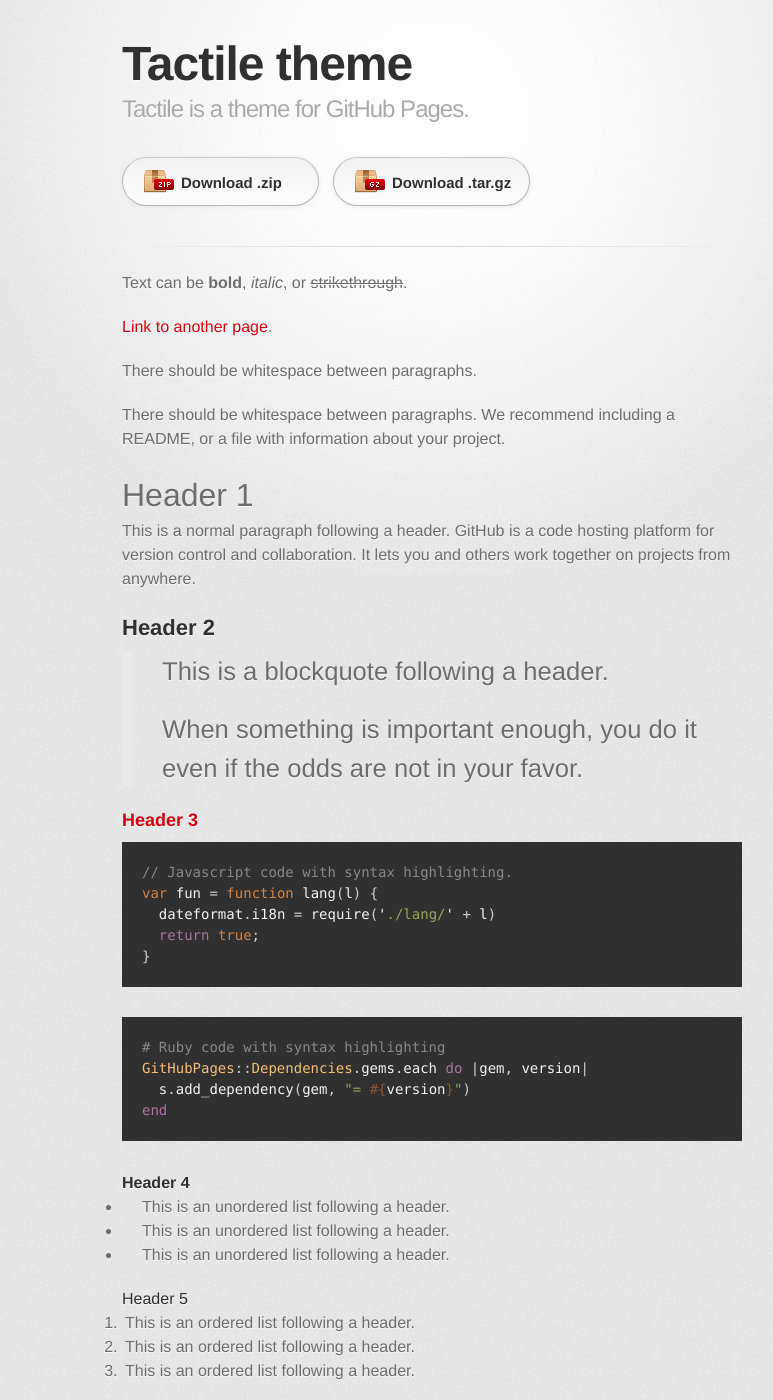
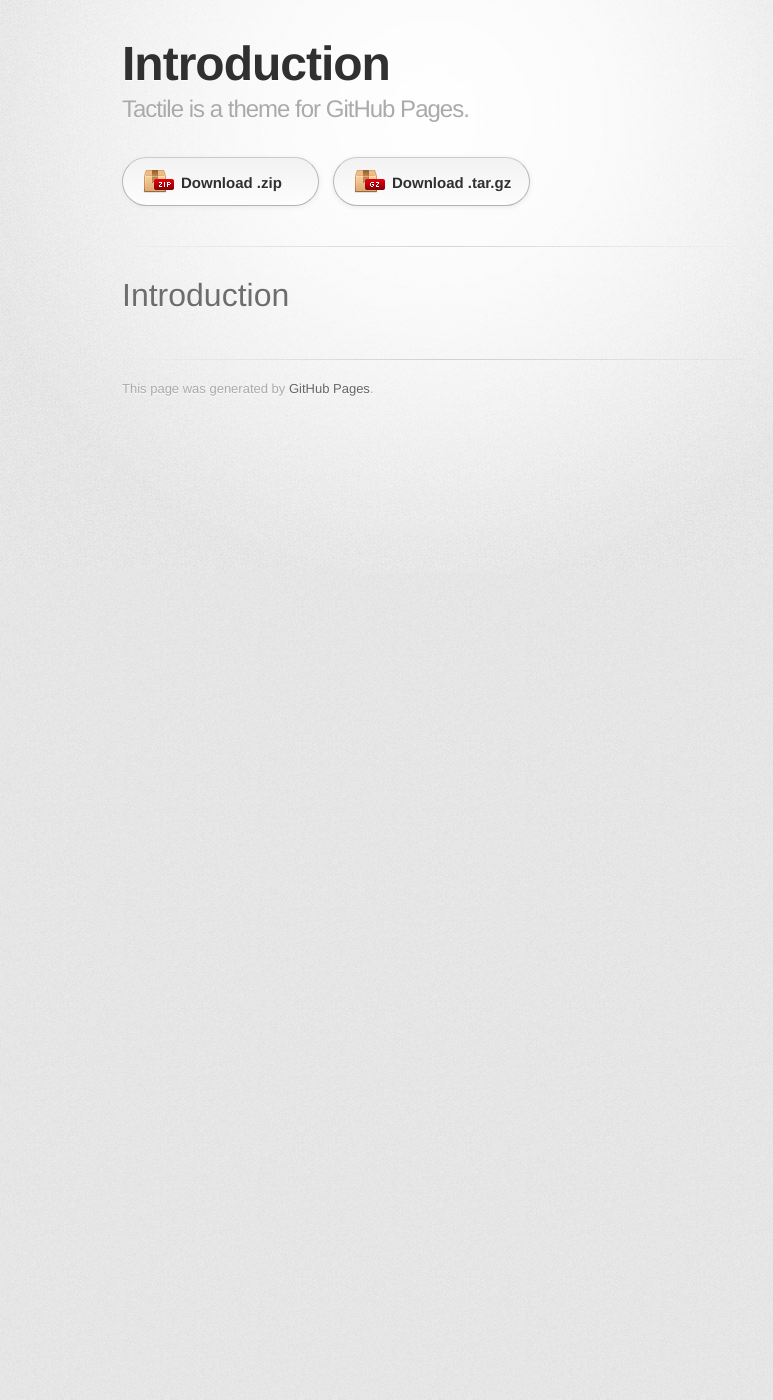
Before and after one commit to kate-luo/kate-luo.github.io, a Jekyll site: the page built from index.md, in a window 1280 px wide and 1400 px high. Shown: the whole window, without its empty margins (208-981 px from the left). Built offline with Jekyll 4.4.1, drawn with Linux system fonts in a browser that asks for light colours; some web fonts are replaced; our own code applies the rules of GitHub Pages for plain Markdown files; some of the changed text lies outside the part shown.

Commit message:
Update index.md

````diff
--- a/index.md
+++ b/index.md
@@ -2,122 +2,4 @@
 layout: default
 ---
 
-Text can be **bold**, _italic_, or ~~strikethrough~~.
-
-[Link to another page](./another-page.html).
-
-There should be whitespace between paragraphs.
-
-There should be whitespace between paragraphs. We recommend including a README, or a file with information about your project.
-
-# Header 1
-
-This is a normal paragraph following a header. GitHub is a code hosting platform for version control and collaboration. It lets you and others work together on projects from anywhere.
-
-## Header 2
-
-> This is a blockquote following a header.
->
-> When something is important enough, you do it even if the odds are not in your favor.
-
-### Header 3
-
-```js
-// Javascript code with syntax highlighting.
-var fun = function lang(l) {
-  dateformat.i18n = require('./lang/' + l)
-  return true;
-}
-```
-
-```ruby
-# Ruby code with syntax highlighting
-GitHubPages::Dependencies.gems.each do |gem, version|
-  s.add_dependency(gem, "= #{version}")
-end
-```
-
-#### Header 4
-
-*   This is an unordered list following a header.
-*   This is an unordered list following a header.
-*   This is an unordered list following a header.
-
-##### Header 5
-
-1.  This is an ordered list following a header.
-2.  This is an ordered list following a header.
-3.  This is an ordered list following a header.
-
-###### Header 6
-
-| head1        | head two          | three |
-|:-------------|:------------------|:------|
-| ok           | good swedish fish | nice  |
-| out of stock | good and plenty   | nice  |
-| ok           | good `oreos`      | hmm   |
-| ok           | good `zoute` drop | yumm  |
-
-### There's a horizontal rule below this.
-
-* * *
-
-### Here is an unordered list:
-
-*   Item foo
-*   Item bar
-*   Item baz
-*   Item zip
-
-### And an ordered list:
-
-1.  Item one
-1.  Item two
-1.  Item three
-1.  Item four
-
-### And a nested list:
-
-- level 1 item
-  - level 2 item
-  - level 2 item
-    - level 3 item
-    - level 3 item
-- level 1 item
-  - level 2 item
-  - level 2 item
-  - level 2 item
-- level 1 item
-  - level 2 item
-  - level 2 item
-- level 1 item
-
-### Small image
-
-![Octocat](https://github.githubassets.com/images/icons/emoji/octocat.png)
-
-### Large image
-
-![Branching](https://guides.github.com/activities/hello-world/branching.png)
-
-
-### Definition lists can be used with HTML syntax.
-
-<dl>
-<dt>Name</dt>
-<dd>Godzilla</dd>
-<dt>Born</dt>
-<dd>1952</dd>
-<dt>Birthplace</dt>
-<dd>Japan</dd>
-<dt>Color</dt>
-<dd>Green</dd>
-</dl>
-
-```
-Long, single-line code blocks should not wrap. They should horizontally scroll if they are too long. This line should be long enough to demonstrate this.
-```
-
-```
-The final element.
-```
+# Introduction
````
